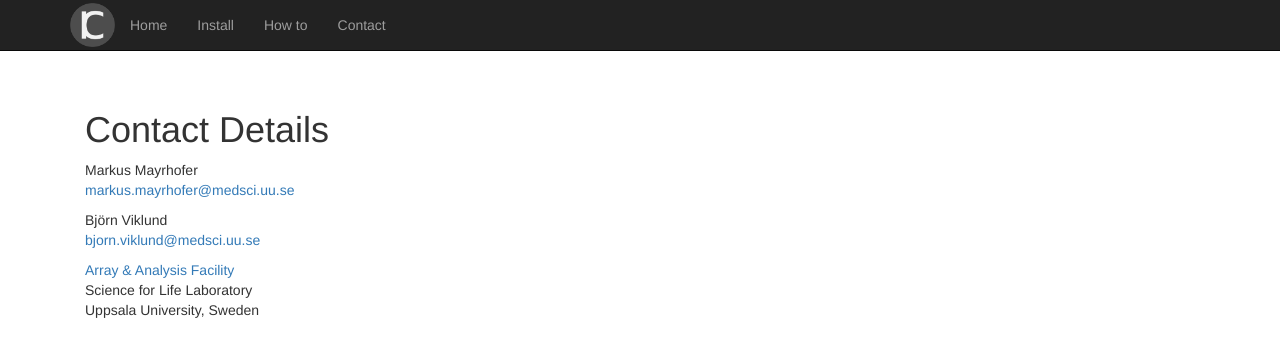
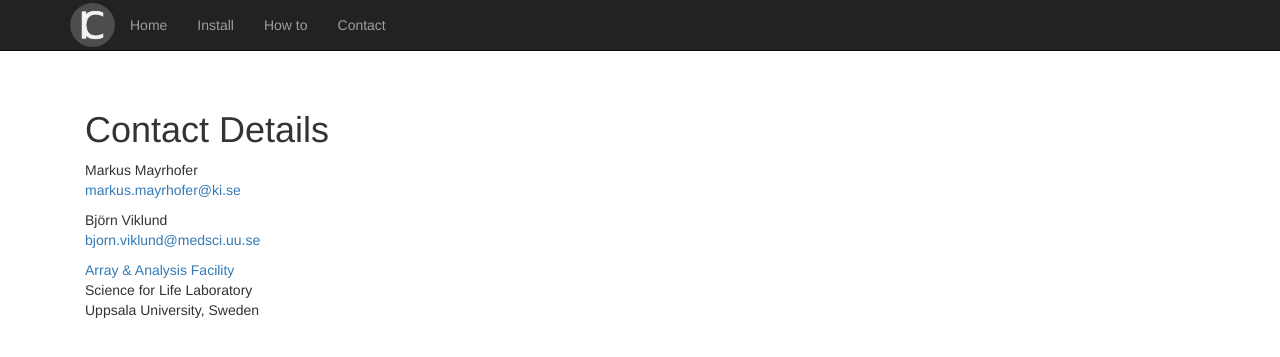
Before and after one commit to rawcopy/rawcopy.github.io, a Jekyll site: the page built from contact.md, in a window 1280 px wide. Shown: the top 357 px of the page. Built offline with Jekyll 4.4.1, drawn with Linux system fonts in a browser that asks for light colours; nearby versions of some CDN libraries; Markdown is read by kramdown in place of the engine named in the settings.

Commit message:
Update contact.md

```diff
--- a/contact.md
+++ b/contact.md
@@ -7,7 +7,7 @@
 
 <p>
 Markus Mayrhofer<br>
-<a href="mailto:markus.mayrhofer@medsci.uu.se">markus.mayrhofer@medsci.uu.se</a> <br>
+<a href="mailto:markus.mayrhofer@ki.se">markus.mayrhofer@ki.se</a> <br>
 </p>
 
 <p>
```
